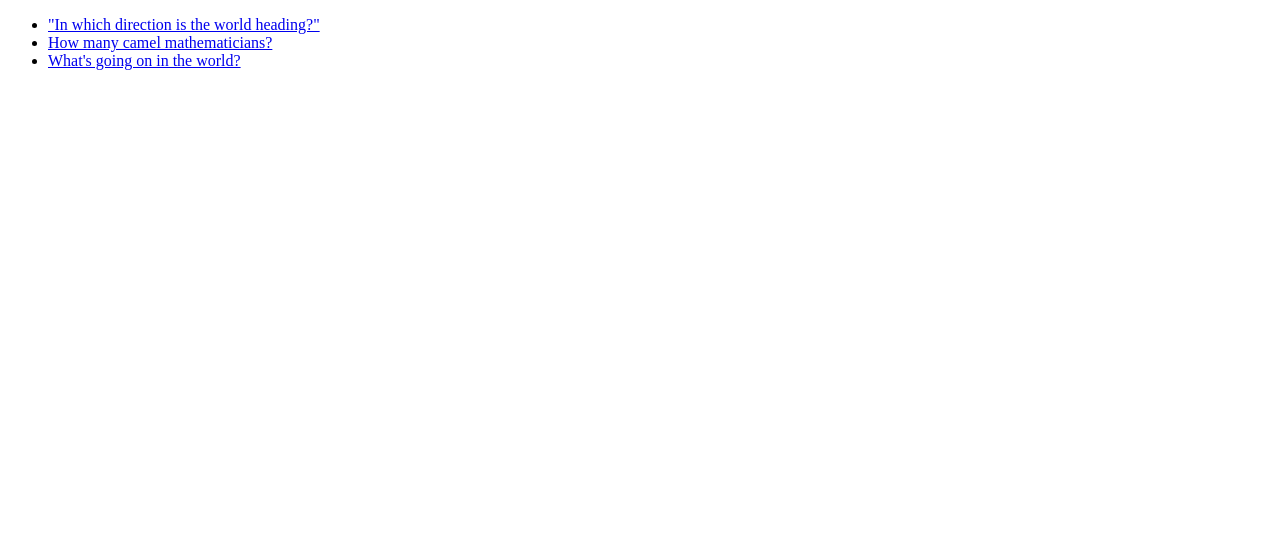
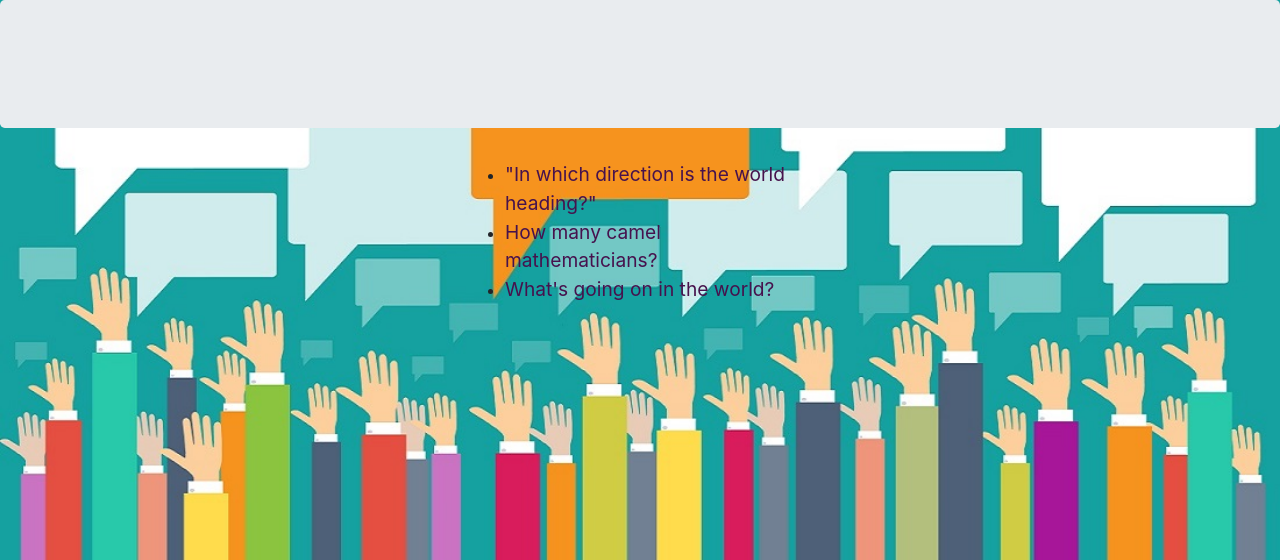
Before and after one commit to Waithera-m/polls, a Django app: page /polls/ in a window 1280 px wide. Shown: the top 560 px of the page. Run offline with Django 3.2, Linux system fonts and the light colour scheme; data comes from the database, SQL or seed files in the repository; both versions use the stored data as it was after the commit; some libraries are stand-ins or nearby versions.

Commit message:
Add boostrap and static files to landing page

```diff
--- a/mysite/mysite/settings.py
+++ b/mysite/mysite/settings.py
@@ -38,6 +38,7 @@ INSTALLED_APPS = [
     'django.contrib.messages',
     'django.contrib.staticfiles',
     'polls.apps.PollsConfig',
+    'bootstrap4',
 ]
 
 MIDDLEWARE = [
--- a/mysite/polls/admin.py
+++ b/mysite/polls/admin.py
@@ -1,6 +1,7 @@
 from django.contrib import admin
 
 # Register your models here.
-from .models import Question
+from .models import Question,Choice
 
 admin.site.register(Question)
+admin.site.register(Choice)
--- /dev/null
+++ b/mysite/polls/static/polls/style.css
@@ -0,0 +1,10 @@
+li a {
+    color: rgb(70, 18, 77);
+    font-size: larger;
+}
+
+body {
+    background-image: url('images/business.jpg');
+    background-repeat: no-repeat;
+    background-size: cover;
+}
--- a/mysite/polls/templates/polls/index.html
+++ b/mysite/polls/templates/polls/index.html
@@ -1,10 +1,21 @@
+{% load bootstrap4 %}
+{% load static %}
 <!DOCTYPE html>
 <html>
     <head>
         <meta charset="utf-8">
         <title>Question</title>
+        {% block styles %}
+            {% bootstrap_css%}
+        {% endblock %}
+        <link rel="stylesheet" type="text/css" href="{% static 'polls/style.css' %}">
     </head>
     <body>
+        <div class="jumbotron"></div>
+        <div class="container">
+            <div class="row">
+                <div class="col-md-2 col-sm-12 col-lg-4"></div>
+                <div class="col-md-6 col-sm-12 col-lg-4">
                     {% if latest_question_list %}
                     <ul>
                     {% for question in latest_question_list %}
@@ -14,5 +25,10 @@
                     {% else %}
                         <p>No polls are available.</p>
                     {% endif %}
+                </div>
+                <div class="col-md-4 col-sm-12 col-lg-4"></div>
+            </div>
+
+        </div>
     </body>
 </html>
```
Also changed, not shown: mysite/db.sqlite3, mysite/polls/static/polls/images/business.jpg (added). Lines whose indentation alone changed are shown as unchanged.
